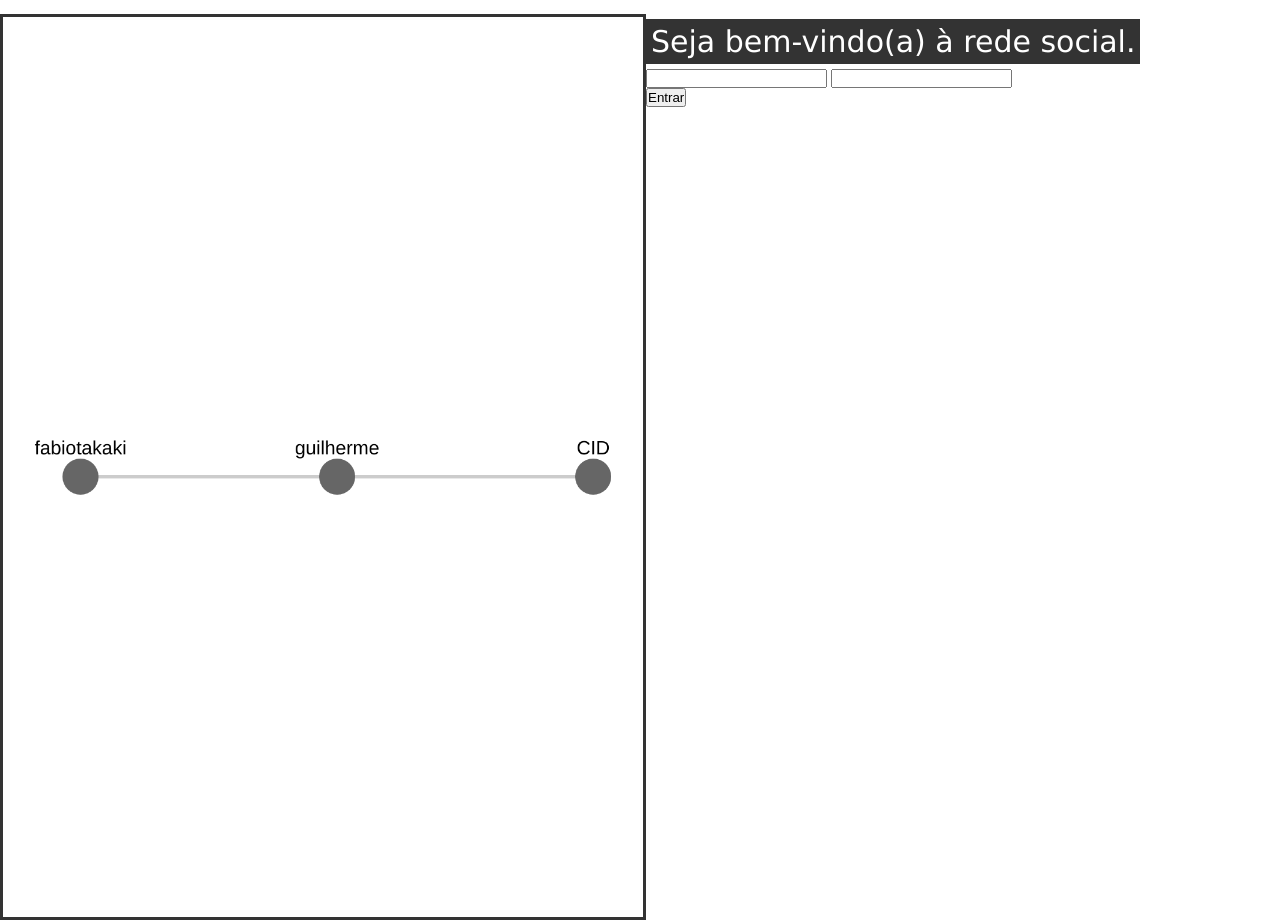
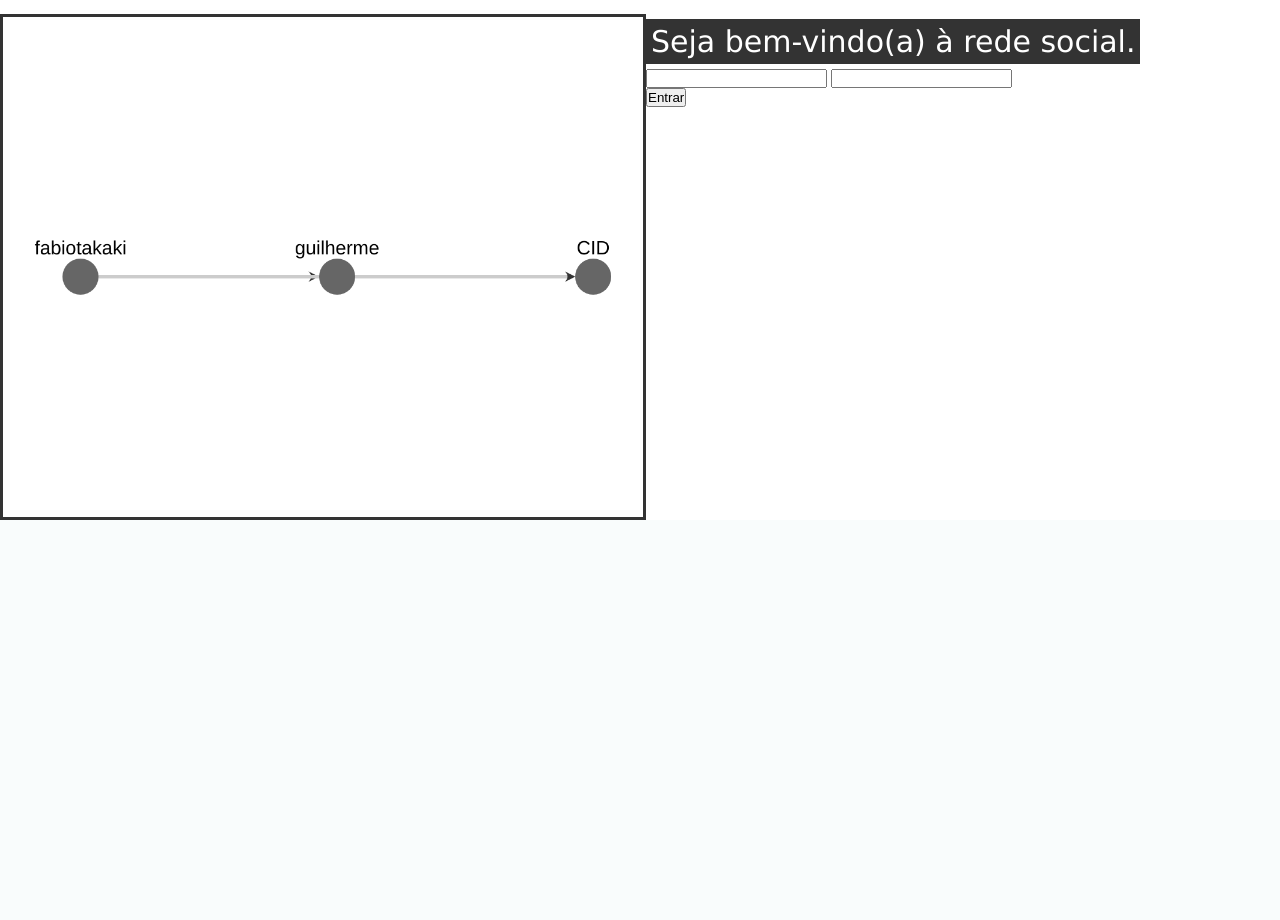
Before and after one commit to fabiotakaki/GraphSocialNetwork, a PHP site: page / in a window 1280 px wide. Shown: the part 606-1526 px from the top of the page. After the commit the page ends 1126 px from the top, so only its background shows below. Run offline with PHP 8.4, Linux system fonts and the light colour scheme; style sheets or scripts are compiled from the project's sources.

Commit message:
arrow ok

```diff
--- a/css/style.scss
+++ b/css/style.scss
@@ -5,7 +5,7 @@
 
 #cy {
   width: 50%;
-  height: 900px;
+  height: 500px;
   display: block;
   float: left;
   border:3px solid #333;
--- a/index.html
+++ b/index.html
@@ -59,8 +59,9 @@
       style: {
         'width': 3,
         'line-color': '#ccc',
-        'target-arrow-color': '#ccc',
-        'target-arrow-shape': 'triangle'
+        'curve-style': 'bezier',
+        'target-arrow-color': '#333',
+        'target-arrow-shape': 'triangle-backcurve'
       }
     }
   ],
```
